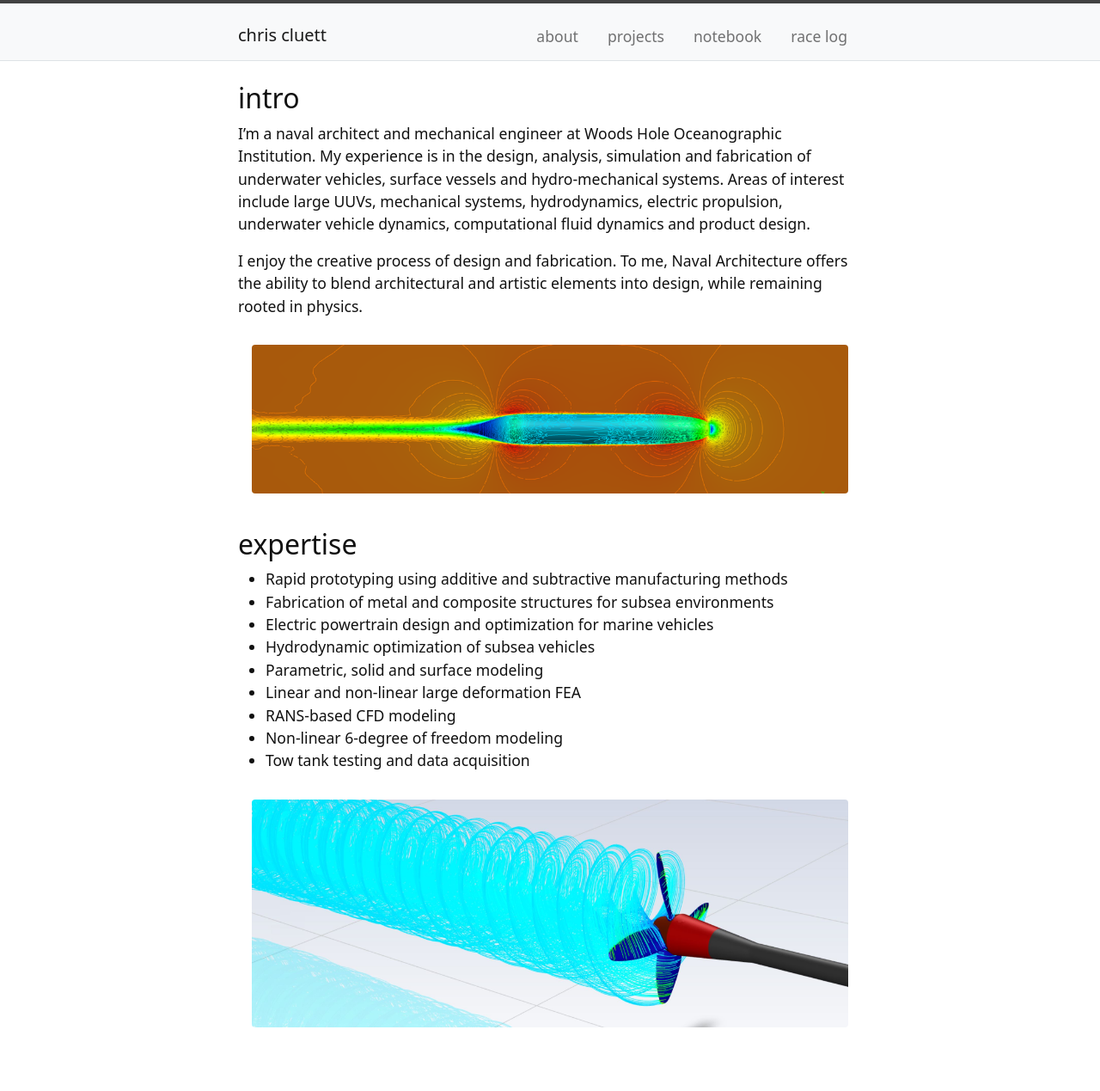
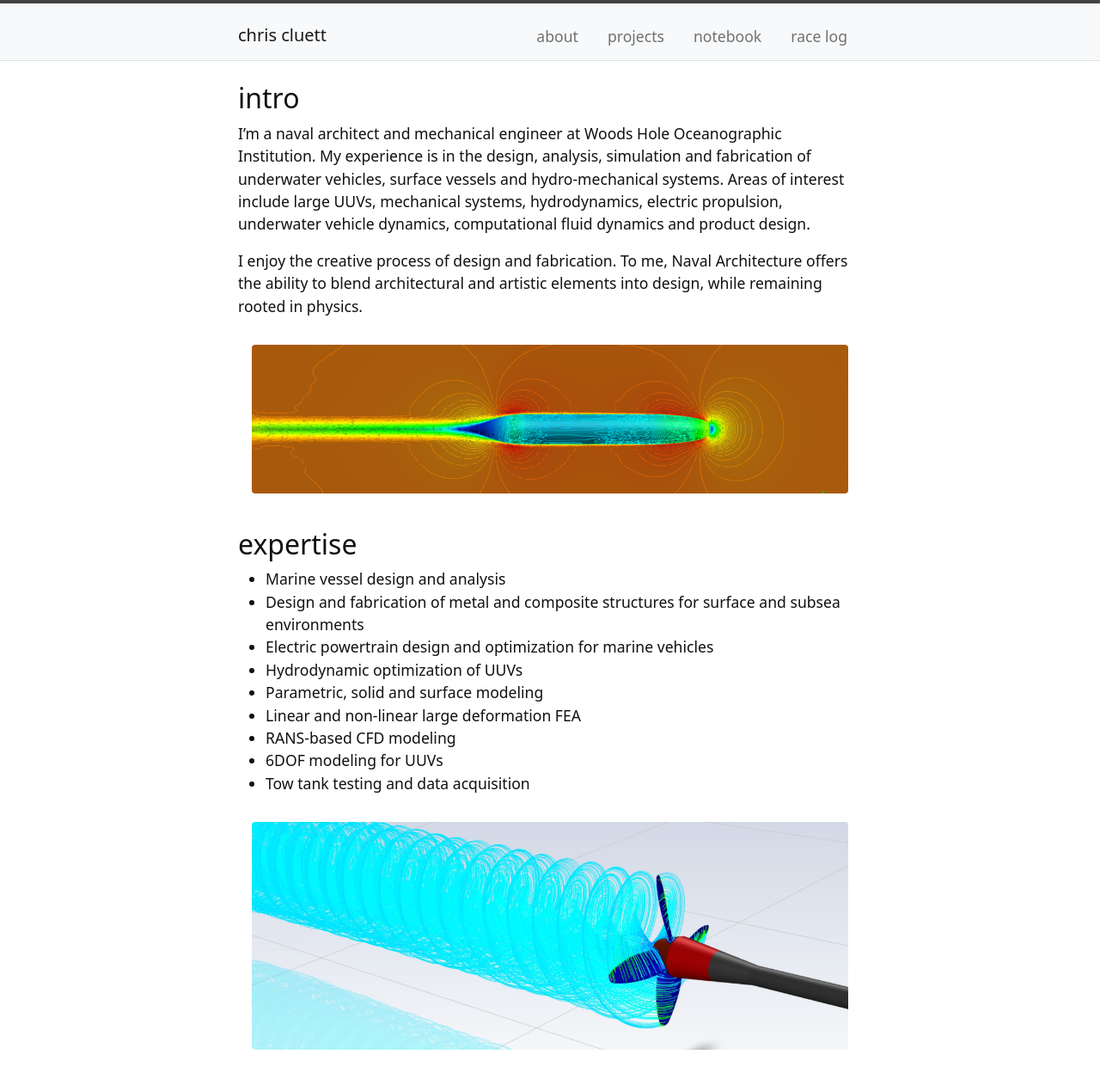
Before and after one commit to ccluett/website, a Jekyll site: the page built from index.md, in a window 1280 px wide. Shown: the whole page at 86% size. Built offline with Jekyll 4.4.1, drawn with Linux system fonts in a browser that asks for light colours; before the commit the page ends 1243 px from its top, so only the background shows below that.

Commit message:
Update index.md

```diff
--- a/index.md
+++ b/index.md
@@ -11,15 +11,14 @@ I enjoy the creative process of design and fabrication. To me, Naval Architectur
 {% include figure.html img="Picture1.png" width="100%" %}
 
 ## expertise
-* Rapid prototyping using additive and subtractive manufacturing methods
-* Fabrication of metal and composite structures for subsea environments
+* Marine vessel design and analysis
+* Design and fabrication of metal and composite structures for surface and subsea environments
 * Electric powertrain design and optimization for marine vehicles
-* Hydrodynamic optimization of subsea vehicles
+* Hydrodynamic optimization of UUVs
 * Parametric, solid and surface modeling
 * Linear and non-linear large deformation FEA
 * RANS-based CFD modeling
-* Non-linear 6-degree of freedom modeling
+* 6DOF modeling for UUVs
 * Tow tank testing and data acquisition
 
-
 {% include figure.html img="Propeller-streamlines-2.JPG" width="100%" %}
```
